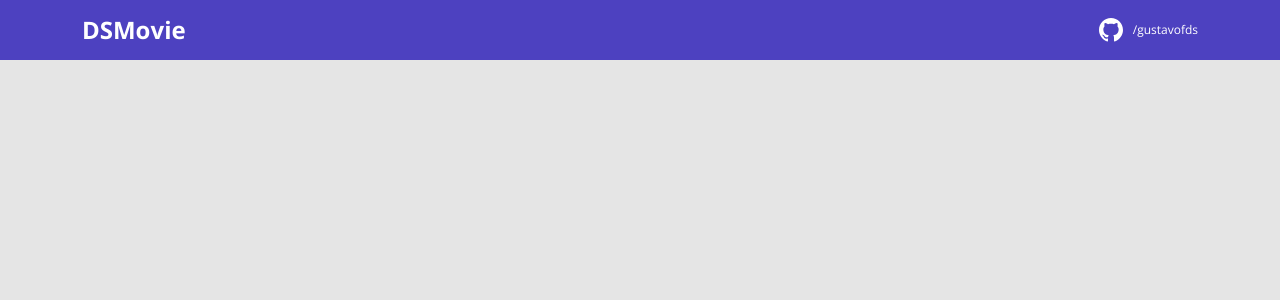
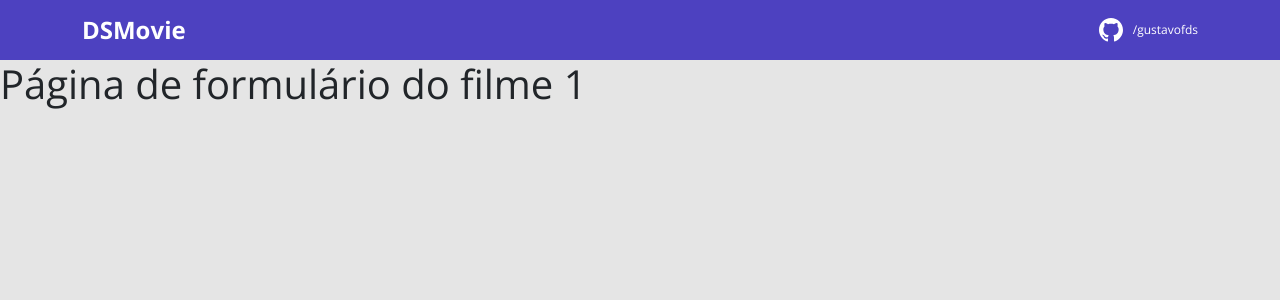
Before and after one commit to gustavofds/dsmovie, a React (Create React App) app in the folder frontend/: page /form/1 in a window 1280 px wide. Shown: the top 300 px of the page. Built offline with nearby package versions, Linux system fonts and the light colour scheme.

Commit message:
Add routes

```diff
--- a/frontend/package.json
+++ b/frontend/package.json
@@ -10,9 +10,11 @@
     "@types/node": "^16.7.13",
     "@types/react": "^17.0.20",
     "@types/react-dom": "^17.0.9",
+    "@types/react-router-dom": "5.3.2",
     "bootstrap": "5.1.3",
     "react": "^17.0.2",
     "react-dom": "^17.0.2",
+    "react-router-dom": "6.2.1",
     "react-scripts": "5.0.0",
     "typescript": "^4.4.2",
     "web-vitals": "^2.1.0"
--- a/frontend/src/App.tsx
+++ b/frontend/src/App.tsx
@@ -1,7 +1,20 @@
+import { BrowserRouter, Routes, Route } from "react-router-dom";
+import Listing from "pages/Listing";
+import Form from "pages/Form";
 import Navbar from "components/Navbar";
 
 function App() {
-  return <Navbar />;
+  return (
+    <BrowserRouter>
+      <Navbar />
+      <Routes>
+        <Route path="/" element={<Listing />} />
+        <Route path="/form">
+          <Route path=":movieId" element={<Form />} />
+        </Route>
+      </Routes>
+    </BrowserRouter>
+  );
 }
 
 export default App;
--- /dev/null
+++ b/frontend/src/pages/Form/index.tsx
@@ -0,0 +1,8 @@
+import { useParams } from "react-router-dom";
+
+function Form(props: any) {
+  const { movieId } = useParams();
+  return <h1>Página de formulário do filme {movieId}</h1>;
+}
+
+export default Form;
--- /dev/null
+++ b/frontend/src/pages/Listing/index.tsx
@@ -0,0 +1,5 @@
+function Listing() {
+  return <h1>Página de lista</h1>;
+}
+
+export default Listing;
```
Also changed, not shown: frontend/src/index.tsx (+6 -6 lines), frontend/src/pages/Form/styles.css (added), frontend/src/pages/Listing/styles.css (added), 1 other file (tests, documents, lock files or other folders).
